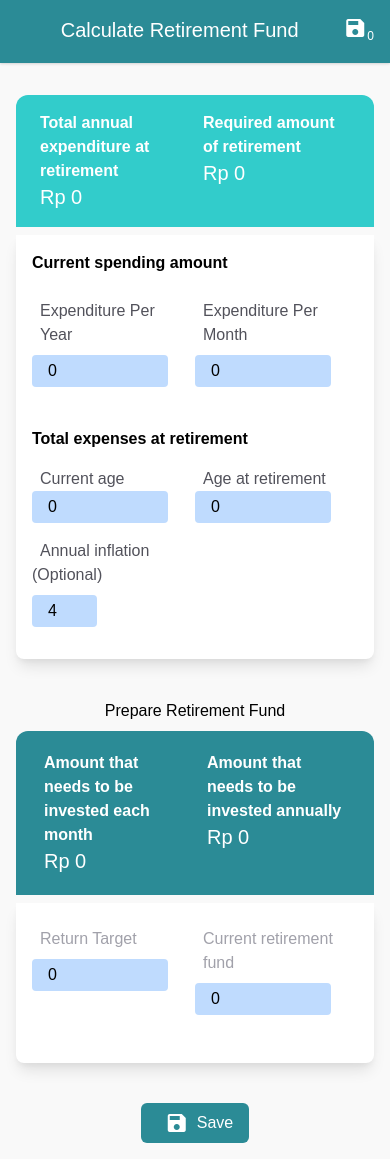
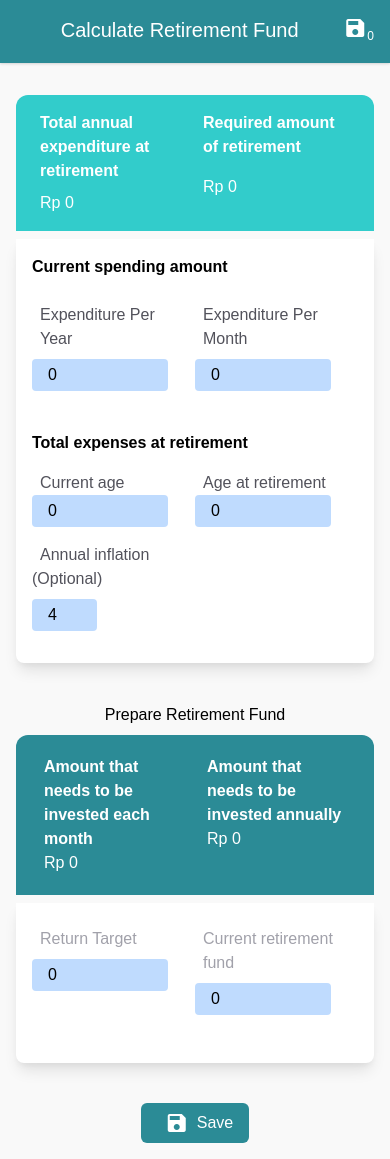
Before and after one commit to JenabB/redux-retirement-fund, a React (Create React App) app: page /home in a window 390 px wide. Built offline with nearby package versions, Linux system fonts and the light colour scheme.

Commit message:
save payload

```diff
--- a/package.json
+++ b/package.json
@@ -15,6 +15,7 @@
     "react-scripts": "4.0.3",
     "redux": "^4.1.1",
     "redux-thunk": "^2.3.0",
+    "uuid": "^8.3.2",
     "web-vitals": "^1.1.2"
   },
   "scripts": {
--- a/src/components/calculateFund/Result.js
+++ b/src/components/calculateFund/Result.js
@@ -48,12 +48,14 @@ const Result = () => {
     <div className="bg-teal-normal text-white rounded-t-xl">
       <div className=" m-2 p-2 grid grid-cols-2">
         <div className="m-2">
-          <h1 className="font-bold">Total annual expenditure at retirement</h1>
-          <h1 className="text-xl">{formatRp(totalAnnualExpenditure)}</h1>
+          <h1 className="font-bold mb-2">
+            Total annual expenditure at retirement
+          </h1>
+          <h1 className="lg:text-xl">{formatRp(totalAnnualExpenditure)}</h1>
         </div>
         <div className="m-2">
-          <h1 className="font-bold">Required amount of retirement</h1>
-          <h1 className="text-xl">{formatRp(requiredAmountOfRetirement)}</h1>
+          <h1 className="font-bold mb-4">Required amount of retirement</h1>
+          <h1 className="lg:text-xl">{formatRp(requiredAmountOfRetirement)}</h1>
         </div>
       </div>
     </div>
--- a/src/components/prepareFund/Result.js
+++ b/src/components/prepareFund/Result.js
@@ -51,13 +51,13 @@ const Result = () => {
           <h1 className="font-bold">
             Amount that needs to be invested each month
           </h1>
-          <h1 className="text-xl">{formatRp(pmt / 12)}</h1>
+          <h1 className="lg:text-xl">{formatRp(pmt / 12)}</h1>
         </div>
         <div className="m-3">
           <h1 className="font-bold">
             Amount that needs to be invested annually
           </h1>
-          <h1 className="text-xl">{formatRp(pmt)}</h1>
+          <h1 className="lg:text-xl">{formatRp(pmt)}</h1>
         </div>
       </div>
     </div>
--- a/src/pages/Home.js
+++ b/src/pages/Home.js
@@ -5,8 +5,25 @@ import AppBar from "../components/AppBar";
 import CalculateFund from "./home/CalculateFund";
 import PrepareFund from "./home/PrepareFund";
 import { motion } from "framer-motion";
+import { useDispatch, useSelector, shallowEqual } from "react-redux";
+import { v4 as uuidv4 } from "uuid";
+import { saveFund } from "../redux/action/favoriteAction";
 
 const Home = () => {
+  const dispatch = useDispatch();
+
+  const data = useSelector((state) => state.retirementFund, shallowEqual);
+  console.log(data);
+
+  const handleSave = () => {
+    const payload = {
+      planId: uuidv4(),
+      createAt: new Date(),
+      ...data,
+    };
+    dispatch(saveFund(payload));
+  };
+
   return (
     <motion.div
       initial="hidden"
@@ -30,7 +47,10 @@ const Home = () => {
         <CalculateFund />
         <PrepareFund />
         <div className="flex justify-center">
-          <button className="bg-teal-dark px-4 py-2 rounded-md text-white flex items-center">
+          <button
+            className="bg-teal-dark px-4 py-2 rounded-md text-white flex items-center"
+            onClick={() => handleSave()}
+          >
             <h1 className="material-icons mx-2">save</h1>
             <h1>Save</h1>
           </button>
```
Also changed, not shown: 1 other file (tests, documents, lock files or other folders).
